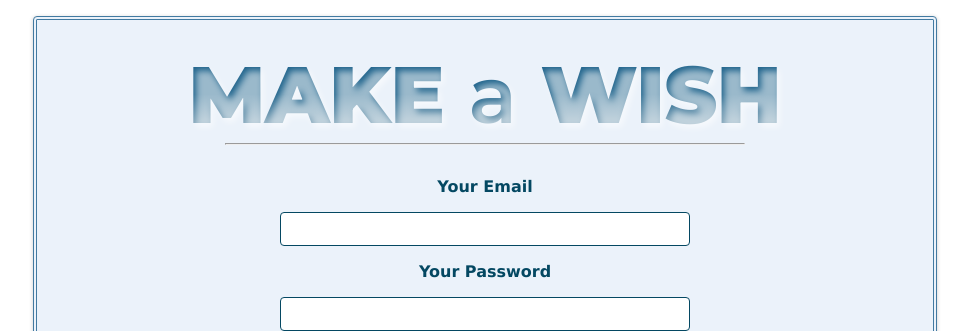
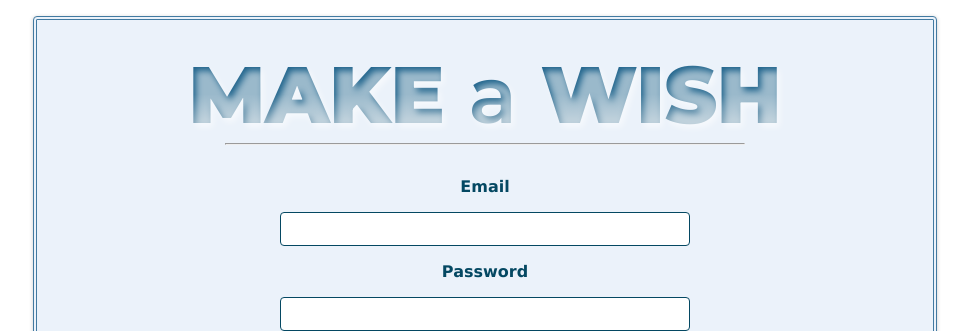
Before and after one commit to MatthiasKaesch/make_a_wish, a React (Create React App) app: page /login in a window 1280 px wide. Shown: the top 331 px of the page, without its empty margins (155-1124 px from the left). Built offline with nearby package versions, Linux system fonts and the light colour scheme.

Commit message:
changed input labels to more lean ones

```diff
--- a/src/components/Auth/AuthForm.js
+++ b/src/components/Auth/AuthForm.js
@@ -105,11 +105,11 @@ const AuthForm = (props) => {
 
         <form>
           <div className={classes.control}>
-            <label htmlFor="email">Your Email</label>
+            <label htmlFor="email">Email</label>
             <input type="email" id="email" required ref={emailInputRef} />
           </div>
           <div className={classes.control}>
-            <label htmlFor="password">Your Password</label>
+            <label htmlFor="password">Password</label>
             <input type="password" id="password" required ref={passwordInputRef} />
           </div>
           <div className={classes.actions}>
```
